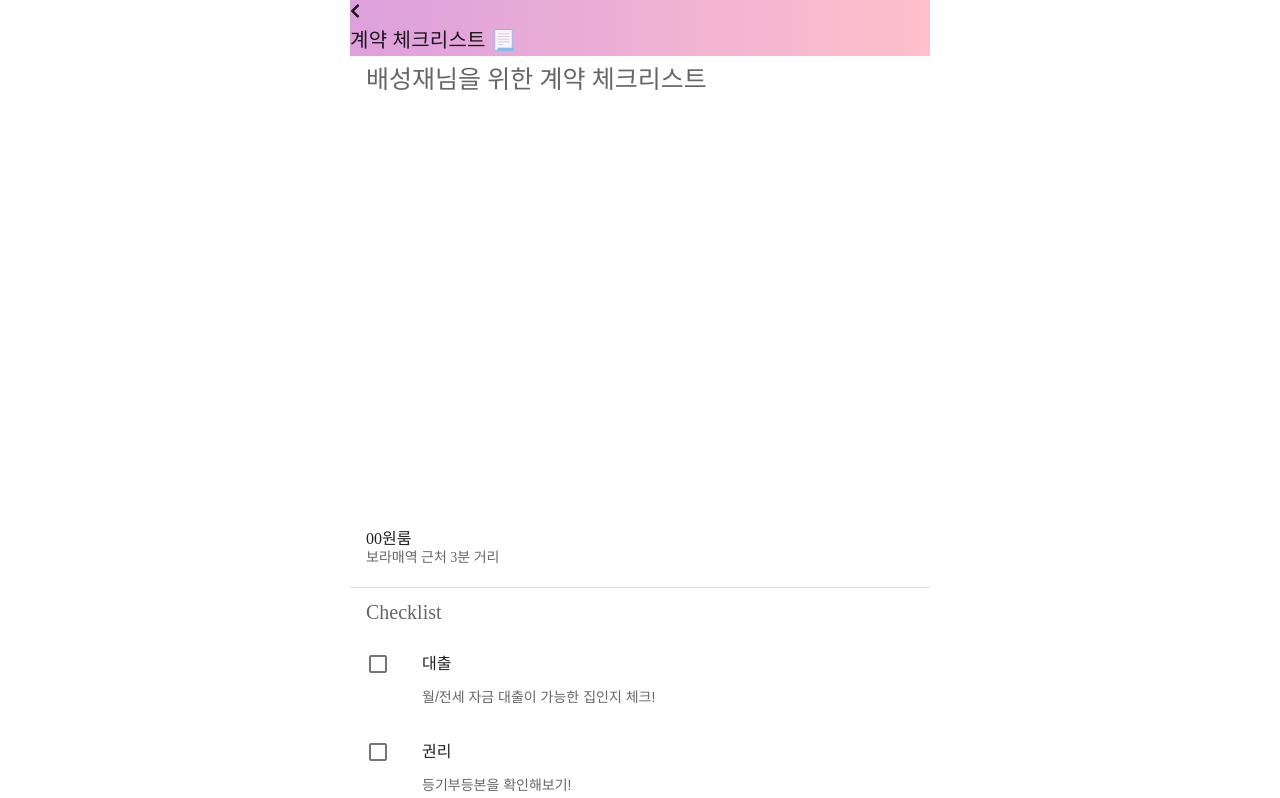
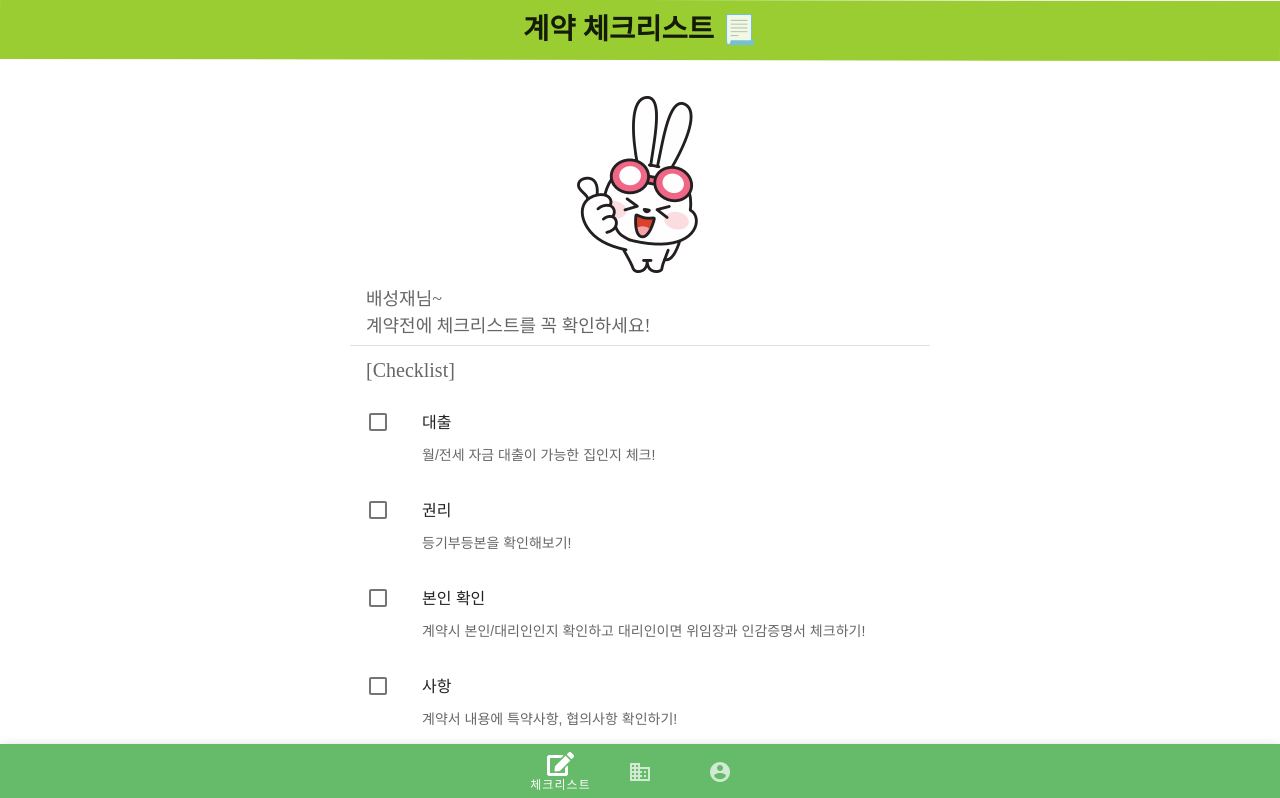
Before and after one commit to Liiv-MetaBang/metabang-frontend, a Vue app: page /checklist in a window 1280 px wide. Shown: the top 798 px of the page. Built offline with nearby package versions, Linux system fonts and the light colour scheme; a web font is replaced by a local one.

Commit message:
FE | feature-c001 | 체크리스트

```diff
--- a/src/components/common/BottomNavigation.vue
+++ b/src/components/common/BottomNavigation.vue
@@ -34,9 +34,9 @@
     computed: {
       color () {
         switch (this.value) {
-          case 0: return '#1B5E20'
+          case 0: return '#66BB6A'
           case 1: return 'teal'
-          case 2: return 'brown'
+          case 2: return '#FFC107'
           default: return 'yellow'
         }
       },
--- a/src/views/contract/Checklist.vue
+++ b/src/views/contract/Checklist.vue
@@ -1,35 +1,30 @@
 <template>
   <div class="wrap components-page">
+    <div class="wrap">
+
+      <h1
+        style="background:yellowgreen; height:60px; display: flex; justify-content: center; align-items: center;"
+      >
+        계약 체크리스트 📃
+      </h1><br>
+    </div>
+
     <div class="wrapB">
-      <div class="wrap">
-        <HeaderComponent headerTitle="계약 체크리스트 📃" :isBack="true" />
+      <div style="text-align:center">
+      <img src="../../../public/img/키키.png">
       </div>
       <v-list subheader three-line>
-        <v-subheader style="font-size:25px;font-family:'NEXON Lv1 Gothic OTF'"
-          >배성재님을 위한 계약 체크리스트</v-subheader
+        <v-subheader style="font-size:18px;font-family:'NEXON Lv1 Gothic OTF'"
+          >배성재님~ <br>계약전에 체크리스트를 꼭 확인하세요!</v-subheader
         >
 
-        <v-list-item>
-          <v-list-item-content>
-            <v-img
-              style="max-width:100%; height:auto; display:block"
-              src="../../../public/img/room1.jpg"
-            ></v-img>
-            <v-list-item-title style="font-family:'NEXON Lv1 Gothic OTF'"
-              >00원룸</v-list-item-title
-            >
-            <v-list-item-subtitle style="font-family:'NEXON Lv1 Gothic OTF'"
-              >보라매역 근처 3분 거리</v-list-item-subtitle
-            >
-          </v-list-item-content>
-        </v-list-item>
       </v-list>
 
       <v-divider></v-divider>
 
       <v-list flat subheader three-line>
         <v-subheader style="font-size:20px; font-family:'NEXON Lv1 Gothic OTF'"
-          >Checklist</v-subheader
+          >[Checklist]</v-subheader
         >
 
         <v-list-item-group v-model="settings" multiple active-class="">
@@ -118,17 +113,19 @@
           >
         </template>
       </v-progress-linear>
-    </div>
+      </div>
+
+    <BottomNavigation />
   </div>
 </template>
 
 <script>
-import HeaderComponent from "../../components/common/Header";
+import BottomNavigation from "../../components/common/BottomNavigation";
 
 export default {
   name: "checklist",
   components: {
-    HeaderComponent,
+    BottomNavigation,
   },
   data: () => {
     return {
--- a/src/views/contract/Reservation.vue
+++ b/src/views/contract/Reservation.vue
@@ -1,17 +1,18 @@
 <template>
   <div class="wrap components-page">
     <div class="wrap">
-        <!--<HeaderComponent headerTitle="방문 예약 📞" style="text-align:center;" />-->
-        <h1 style="background:yellowgreen; height:60px; display: flex; justify-content: center; align-items: center;">방문 예약</h1>
-
+      <h1
+        style="background:yellowgreen; height:60px; display: flex; justify-content: center; align-items: center;"
+      >
+        방문 예약 📞
+      </h1>
+    </div>
+    <div class="wrapB">
+      <br /><br /><br /><br />
+      <div style="text-align:center">
+        <img src="../../../public/img/라무.png" />
       </div>
-    <div class="wrapB">
-
-      <br><br><br><br>
-      <div style='text-align:center'>
-        <img src="../../../public/img/라무.png">
-      </div>
-      <br>
+      <br />
       <v-form ref="form" v-model="valid" lazy-validation>
         <v-text-field
           v-model="date"
@@ -33,9 +34,7 @@
           v-model="checkbox"
           :rules="[(v) => !!v || '동의하셔야 계속 할 수 있어요!']"
           label="방문예약 내용을 다시 확인하셨나요?"
-
           required
-
         ></v-checkbox>
 
         <v-btn
@@ -51,7 +50,6 @@
         <v-btn color="orange" class="mr-4" @click="reset" style="margin:1% 17%">
           재작성
         </v-btn>
-
       </v-form>
     </div>
     <BottomNavigation />
@@ -59,15 +57,13 @@
 </template>
 
 <script>
-import BottomNavigation from '../../components/common/BottomNavigation';
+import BottomNavigation from "../../components/common/BottomNavigation";
 
 export default {
   components: {
     BottomNavigation,
-
   },
   data: () => ({
-
     date: "",
     dateRules: [
       (v) => !!v || "날짜를 기입하세요!",
@@ -75,7 +71,15 @@ export default {
       (v) => (v && v.length <= 10) || "Date must be less than 10 characters",
     ],
     select: null,
-    items: ["09:00~10:00", "10:00~11:00", "1:00~2:00", "2:00~3:00", "3:00~4:00", "4:00~5:00", "5:00~6:00"],
+    items: [
+      "09:00~10:00",
+      "10:00~11:00",
+      "1:00~2:00",
+      "2:00~3:00",
+      "3:00~4:00",
+      "4:00~5:00",
+      "5:00~6:00",
+    ],
     checkbox: false,
   }),
 
@@ -86,17 +90,17 @@ export default {
     reset() {
       this.$refs.form.reset();
     },
-
   },
 };
 </script>
 
 <style scoped>
 @font-face {
-    font-family: 'NEXON Lv1 Gothic OTF';
-    src: url('https://cdn.jsdelivr.net/gh/projectnoonnu/noonfonts_20-04@2.1/NEXON Lv1 Gothic OTF.woff') format('woff');
-    font-weight: normal;
-    font-style: normal;
+  font-family: "NEXON Lv1 Gothic OTF";
+  src: url("https://cdn.jsdelivr.net/gh/projectnoonnu/noonfonts_20-04@2.1/NEXON Lv1 Gothic OTF.woff")
+    format("woff");
+  font-weight: normal;
+  font-style: normal;
 }
 
 .components-page {
@@ -104,13 +108,11 @@ export default {
 }
 
 .components-page .header-default {
-  background:linear-gradient(to right, yellow, yellowgreen);
-  width:100%
+  background: linear-gradient(to right, yellow, yellowgreen);
+  width: 100%;
 }
 
-.wrap{
-  padding-bottom:0px;
+.wrap {
+  padding-bottom: 0px;
 }
-
-
 </style>
```
Also changed, not shown: public/img/키키.png (added).
